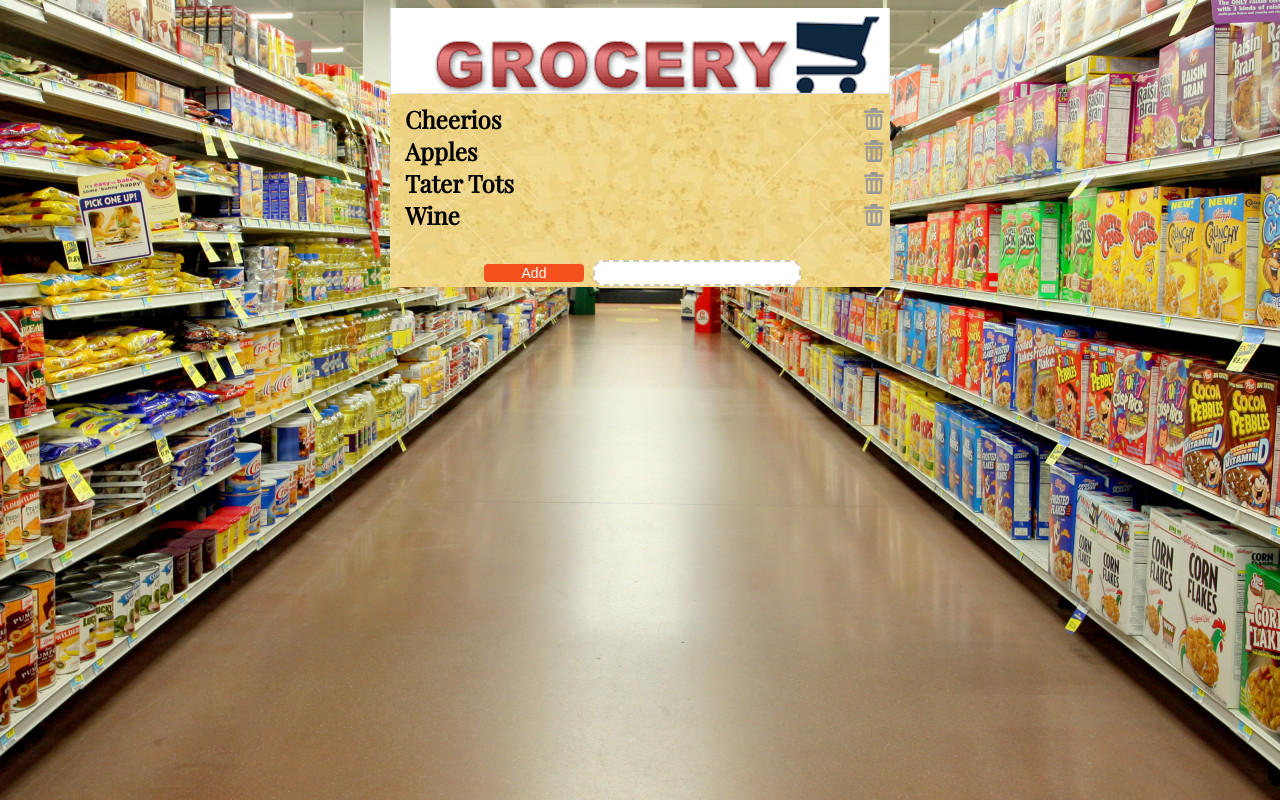
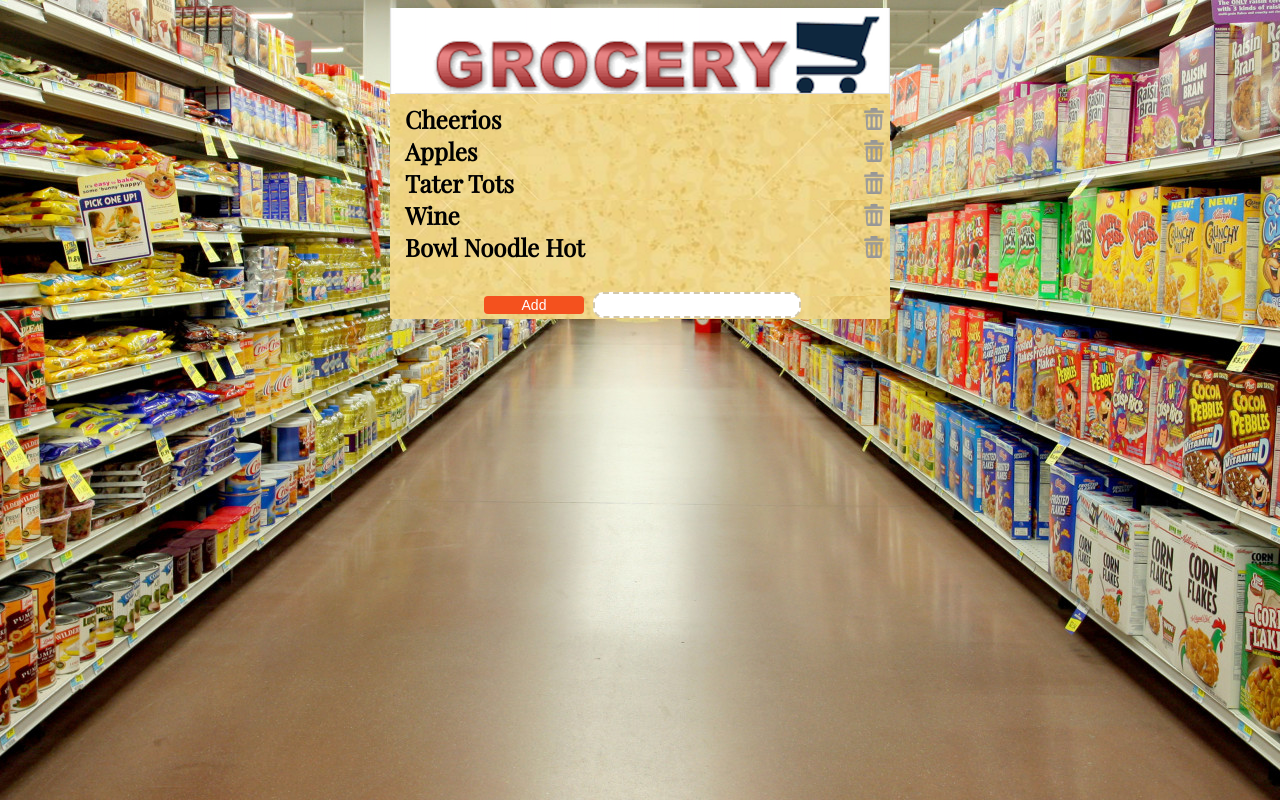
Before and after one commit to asimonia/shopping-cart-app, a plain HTML site: page index.html in a window 1280 px wide. Drawn offline with nearby package versions, Linux system fonts and the light colour scheme.

Commit message:
added item

```diff
--- a/index.html
+++ b/index.html
@@ -17,6 +17,7 @@
                     <li class="items"><span>Apples</span><img class="delete" src="images/trash.png" /></li>
                     <li class="items"><span>Tater Tots</span><img class="delete" src="images/trash.png" /></li>
                     <li class="items"><span>Wine</span><img class="delete" src="images/trash.png" /></li>
+                    <li class="items"><span>Bowl Noodle Hot</span><img class="delete" src="images/trash.png" /></li>
                 </ul>
                 <button class="button" style="vertical-align:middle"><span>Add </span></button>
                 <input type="text" id="item" maxlength="30"></input>
```
